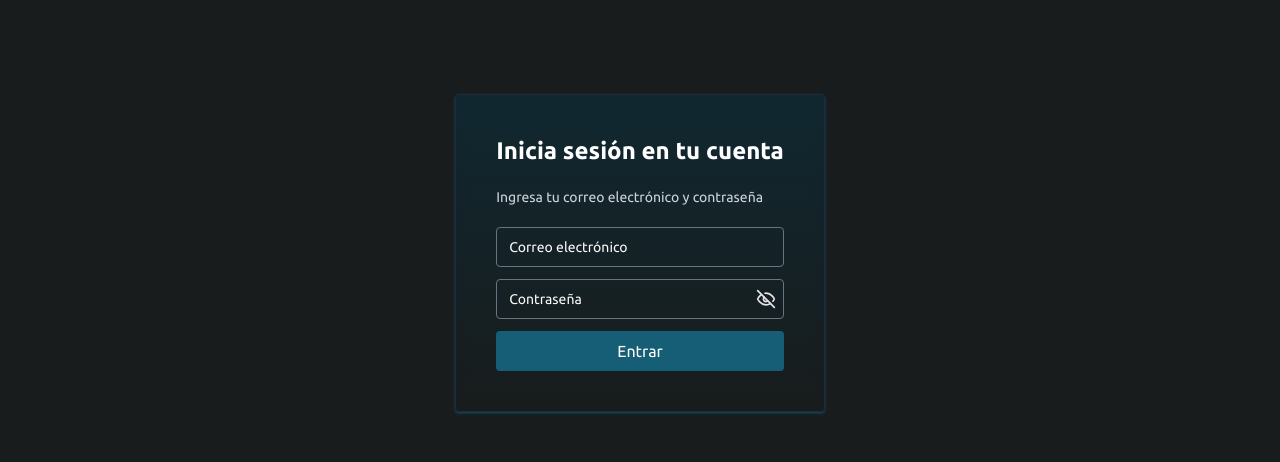
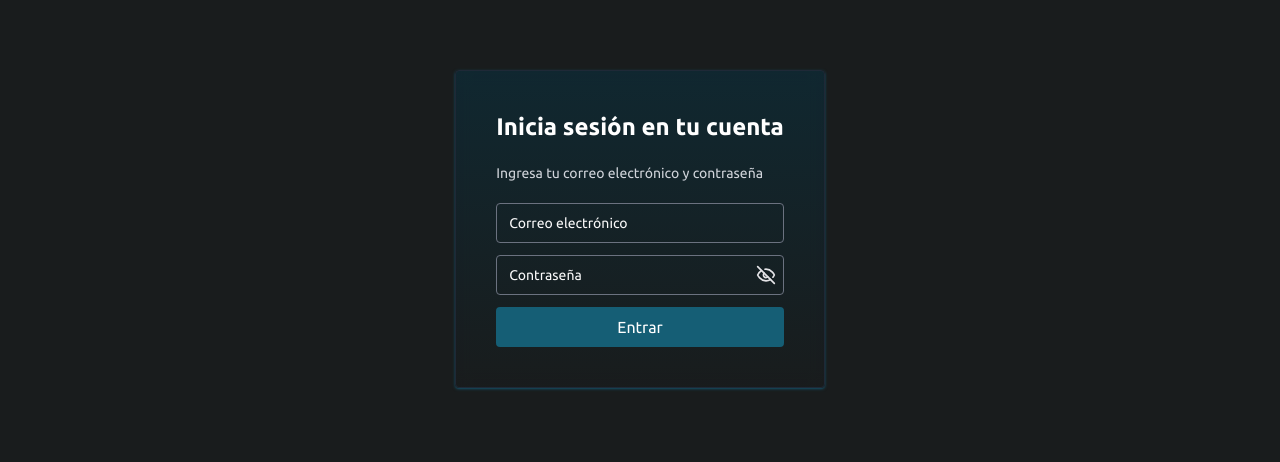
Before and after one commit to VenticinqueMauro/estudio-nahid, a Next.js app: page /login in a window 1280 px wide. Shown: the part 171-633 px from the top of the page. Built offline with nearby package versions, Linux system fonts and the light colour scheme; no server answers.

Commit message:
ajustes vista login

```diff
--- a/src/app/login/layout.tsx
+++ b/src/app/login/layout.tsx
@@ -20,7 +20,7 @@
     }
 
     return (
-        <div className="flex flex-col items-center justify-center min-h-screen">
+        <div className="flex flex-col items-center justify-center">
             {children}
             <Toaster />
         </div>
--- a/src/app/login/page.tsx
+++ b/src/app/login/page.tsx
@@ -2,8 +2,6 @@
 
 export default function page() {
     return (
-        <div>
-            <LoginForm />
-        </div>
+        <LoginForm />
     )
 }
```
